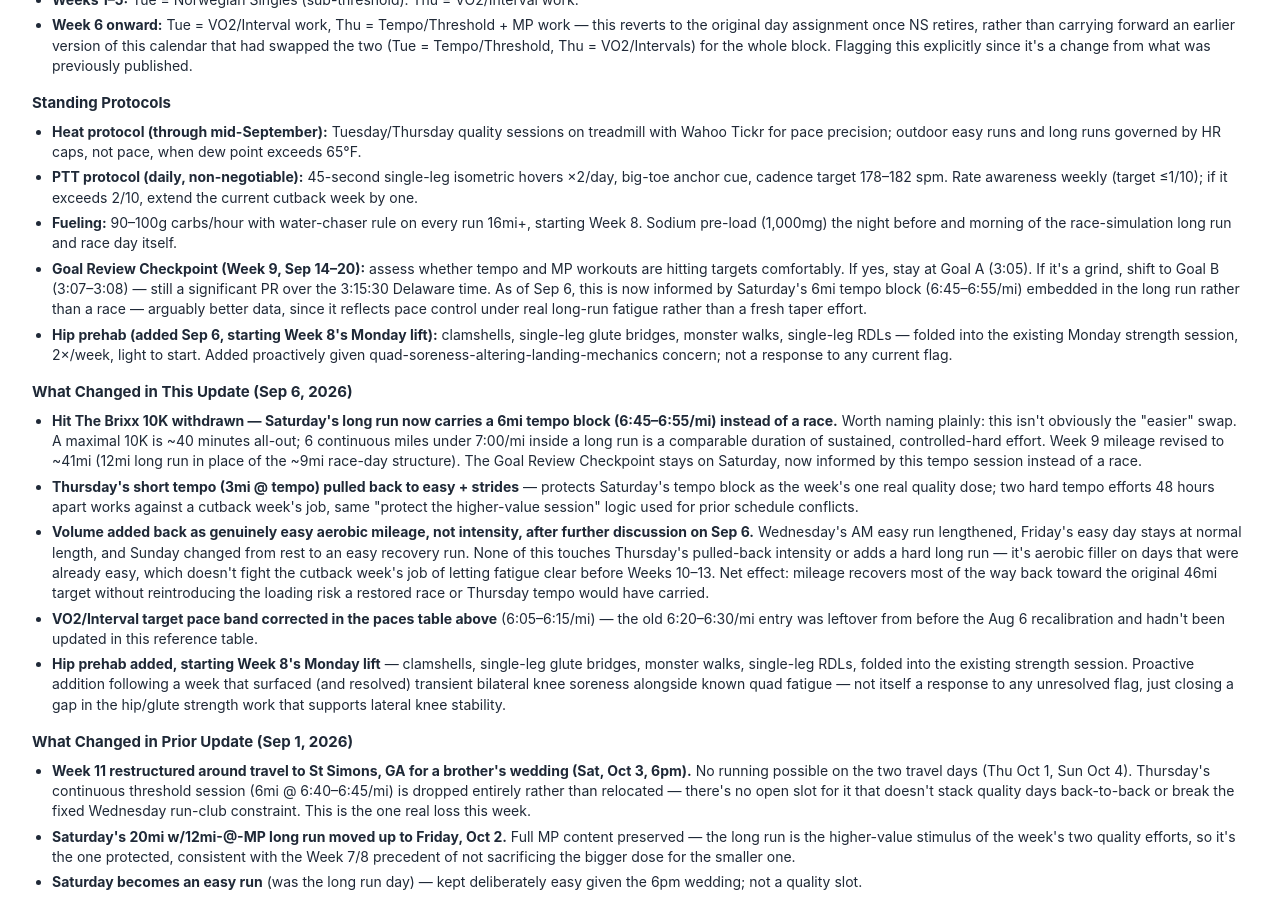
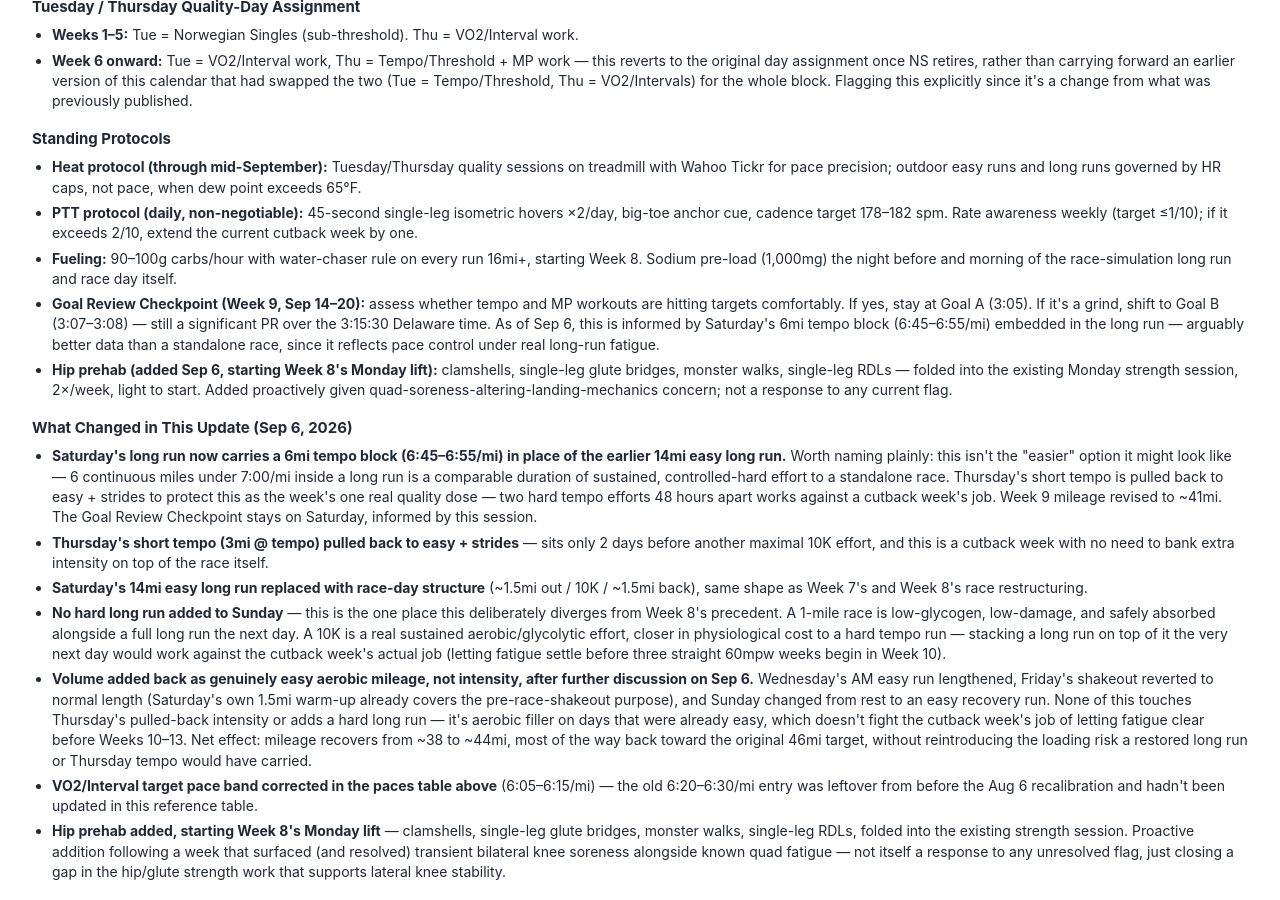
Before and after one commit to dnorton/dnorton, a Jekyll site: the page charlotte-marathon/calendar.html, which Jekyll copies as it is, in a window 1280 px wide and 900 px high, scrolled down 2459 px. Built offline with Jekyll 4.4.1, drawn with Linux system fonts in a browser that asks for light colours; some of the changed text lies outside the part shown.

Commit message:
Simplify week 9 changelog wording
Drops the Hit The Brixx 10K reference from the was-note and Goal
Review Checkpoint bullet; the was-note now compares against the
previously published 14mi easy long run instead.

Co-Authored-By: Claude Sonnet 5 <noreply@anthropic.com>
Claude-Session: https://claude.ai/code/session_0172EdrxhAsmintkiV55cink

```diff
--- a/charlotte-marathon/calendar.html
+++ b/charlotte-marathon/calendar.html
@@ -381,7 +381,7 @@
   <td>AM Easy (extended) + PM Run Club<span class="was-note">AM easy lengthened — aerobic volume added back without touching intensity</span></td>
   <td>Easy + strides<span class="was-note">was Tempo (short): 3mi @ tempo — pulled back to protect Saturday's tempo long run as the week's one hard dose</span></td>
   <td>Easy recovery, normal length</td>
-  <td>12mi: 3mi easy + <span class="mp-tag">TEMPO</span> 6mi @ 6:45–6:55/mi + 3mi easy<span class="was-note">was Hit The Brixx 10K (withdrawn) — replaced with a tempo block embedded in the long run instead of racing</span><br><span class="goal-flag">GOAL REVIEW CHECKPOINT</span></td>
+  <td>12mi: 3mi easy + <span class="mp-tag">TEMPO</span> 6mi @ 6:45–6:55/mi + 3mi easy<span class="was-note">was 14mi easy — replaced with a tempo block embedded in the long run</span><br><span class="goal-flag">GOAL REVIEW CHECKPOINT</span></td>
   <td>Easy recovery run</td>
 </tr>
 
@@ -510,15 +510,17 @@
     <li><b>Heat protocol (through mid-September):</b> Tuesday/Thursday quality sessions on treadmill with Wahoo Tickr for pace precision; outdoor easy runs and long runs governed by HR caps, not pace, when dew point exceeds 65°F.</li>
     <li><b>PTT protocol (daily, non-negotiable):</b> 45-second single-leg isometric hovers ×2/day, big-toe anchor cue, cadence target 178–182 spm. Rate awareness weekly (target ≤1/10); if it exceeds 2/10, extend the current cutback week by one.</li>
     <li><b>Fueling:</b> 90–100g carbs/hour with water-chaser rule on every run 16mi+, starting Week 8. Sodium pre-load (1,000mg) the night before and morning of the race-simulation long run and race day itself.</li>
-    <li><b>Goal Review Checkpoint (Week 9, Sep 14–20):</b> assess whether tempo and MP workouts are hitting targets comfortably. If yes, stay at Goal A (3:05). If it's a grind, shift to Goal B (3:07–3:08) — still a significant PR over the 3:15:30 Delaware time. As of Sep 6, this is now informed by Saturday's 6mi tempo block (6:45–6:55/mi) embedded in the long run rather than a race — arguably better data, since it reflects pace control under real long-run fatigue rather than a fresh taper effort.</li>
+    <li><b>Goal Review Checkpoint (Week 9, Sep 14–20):</b> assess whether tempo and MP workouts are hitting targets comfortably. If yes, stay at Goal A (3:05). If it's a grind, shift to Goal B (3:07–3:08) — still a significant PR over the 3:15:30 Delaware time. As of Sep 6, this is informed by Saturday's 6mi tempo block (6:45–6:55/mi) embedded in the long run — arguably better data than a standalone race, since it reflects pace control under real long-run fatigue.</li>
     <li><b>Hip prehab (added Sep 6, starting Week 8's Monday lift):</b> clamshells, single-leg glute bridges, monster walks, single-leg RDLs — folded into the existing Monday strength session, 2×/week, light to start. Added proactively given quad-soreness-altering-landing-mechanics concern; not a response to any current flag.</li>
   </ul>
 
   <h2>What Changed in This Update (Sep 6, 2026)</h2>
   <ul>
-    <li><b>Hit The Brixx 10K withdrawn — Saturday's long run now carries a 6mi tempo block (6:45–6:55/mi) instead of a race.</b> Worth naming plainly: this isn't obviously the "easier" swap. A maximal 10K is ~40 minutes all-out; 6 continuous miles under 7:00/mi inside a long run is a comparable duration of sustained, controlled-hard effort. Week 9 mileage revised to ~41mi (12mi long run in place of the ~9mi race-day structure). The Goal Review Checkpoint stays on Saturday, now informed by this tempo session instead of a race.</li>
-    <li><b>Thursday's short tempo (3mi @ tempo) pulled back to easy + strides</b> — protects Saturday's tempo block as the week's one real quality dose; two hard tempo efforts 48 hours apart works against a cutback week's job, same "protect the higher-value session" logic used for prior schedule conflicts.</li>
-    <li><b>Volume added back as genuinely easy aerobic mileage, not intensity, after further discussion on Sep 6.</b> Wednesday's AM easy run lengthened, Friday's easy day stays at normal length, and Sunday changed from rest to an easy recovery run. None of this touches Thursday's pulled-back intensity or adds a hard long run — it's aerobic filler on days that were already easy, which doesn't fight the cutback week's job of letting fatigue clear before Weeks 10–13. Net effect: mileage recovers most of the way back toward the original 46mi target without reintroducing the loading risk a restored race or Thursday tempo would have carried.</li>
+    <li><b>Saturday's long run now carries a 6mi tempo block (6:45–6:55/mi) in place of the earlier 14mi easy long run.</b> Worth naming plainly: this isn't the "easier" option it might look like — 6 continuous miles under 7:00/mi inside a long run is a comparable duration of sustained, controlled-hard effort to a standalone race. Thursday's short tempo is pulled back to easy + strides to protect this as the week's one real quality dose — two hard tempo efforts 48 hours apart works against a cutback week's job. Week 9 mileage revised to ~41mi. The Goal Review Checkpoint stays on Saturday, informed by this session.</li>
+    <li><b>Thursday's short tempo (3mi @ tempo) pulled back to easy + strides</b> — sits only 2 days before another maximal 10K effort, and this is a cutback week with no need to bank extra intensity on top of the race itself.</li>
+    <li><b>Saturday's 14mi easy long run replaced with race-day structure</b> (~1.5mi out / 10K / ~1.5mi back), same shape as Week 7's and Week 8's race restructuring.</li>
+    <li><b>No hard long run added to Sunday</b> — this is the one place this deliberately diverges from Week 8's precedent. A 1-mile race is low-glycogen, low-damage, and safely absorbed alongside a full long run the next day. A 10K is a real sustained aerobic/glycolytic effort, closer in physiological cost to a hard tempo run — stacking a long run on top of it the very next day would work against the cutback week's actual job (letting fatigue settle before three straight 60mpw weeks begin in Week 10).</li>
+    <li><b>Volume added back as genuinely easy aerobic mileage, not intensity, after further discussion on Sep 6.</b> Wednesday's AM easy run lengthened, Friday's shakeout reverted to normal length (Saturday's own 1.5mi warm-up already covers the pre-race-shakeout purpose), and Sunday changed from rest to an easy recovery run. None of this touches Thursday's pulled-back intensity or adds a hard long run — it's aerobic filler on days that were already easy, which doesn't fight the cutback week's job of letting fatigue clear before Weeks 10–13. Net effect: mileage recovers from ~38 to ~44mi, most of the way back toward the original 46mi target, without reintroducing the loading risk a restored long run or Thursday tempo would have carried.</li>
     <li><b>VO2/Interval target pace band corrected in the paces table above</b> (6:05–6:15/mi) — the old 6:20–6:30/mi entry was leftover from before the Aug 6 recalibration and hadn't been updated in this reference table.</li>
     <li><b>Hip prehab added, starting Week 8's Monday lift</b> — clamshells, single-leg glute bridges, monster walks, single-leg RDLs, folded into the existing strength session. Proactive addition following a week that surfaced (and resolved) transient bilateral knee soreness alongside known quad fatigue — not itself a response to any unresolved flag, just closing a gap in the hip/glute strength work that supports lateral knee stability.</li>
   </ul>
```
